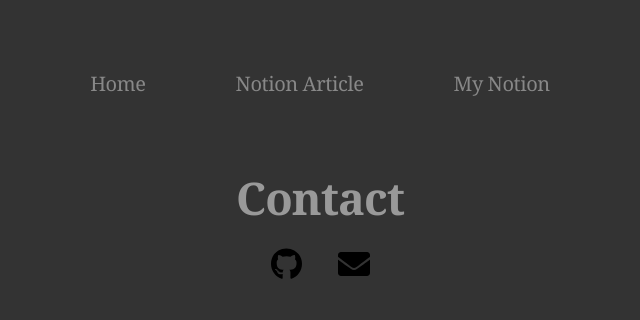
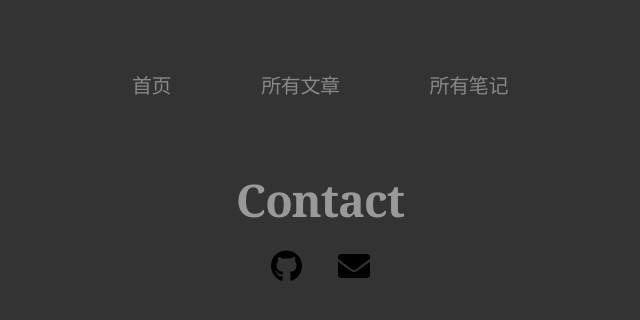
Before and after one commit to geekape/notion-blog, a Next.js app: page /contact in a window 1280 px wide. Shown: the top 320 px of the page, without its empty margins (320-960 px from the left). Built offline with nearby package versions, Linux system fonts and the light colour scheme.

Commit message:
feat: 文章倒序

```diff
--- a/src/components/header.tsx
+++ b/src/components/header.tsx
@@ -5,9 +5,9 @@ import { useRouter } from 'next/router'
 import styles from '../styles/header.module.css'
 
 const navItems: { label: string; page?: string; link?: string }[] = [
-  { label: 'Home', page: '/' },
-  { label: 'Notion Article', page: 'https://www.notion.so/Blog-6300189fce9d4877a11f5750224e863a' },
-  { label: 'My Notion', page: 'https://www.notion.so/7091c9dbe8de4601a4cbf6b9a8b1a838' },
+  { label: '首页', page: '/' },
+  { label: '所有文章', page: 'https://www.notion.so/Blog-6300189fce9d4877a11f5750224e863a' },
+  { label: '所有笔记', page: 'https://www.notion.so/7091c9dbe8de4601a4cbf6b9a8b1a838' },
 ]
 
 const ogImageUrl = 'https://notion-blog.now.sh/og-image.png'
--- a/src/pages/blog/[slug].tsx
+++ b/src/pages/blog/[slug].tsx
@@ -309,6 +309,7 @@ const RenderPost = ({ post, redirect, preview }) => {
                     style={{
                       paddingTop: `${Math.round(block_aspect_ratio * 100)}%`,
                       position: 'relative',
+                      marginBottom: '80px'
                     }}
                     className="asset-wrapper"
                     key={id}
--- a/src/pages/index.tsx
+++ b/src/pages/index.tsx
@@ -38,6 +38,8 @@ export async function getStaticProps({ preview }) {
   posts.map(post => {
     post.Authors = post.Authors.map(id => users[id].full_name)
   })
+
+  posts.sort((a, b)=> b.Date - a.Date)
 
   return {
     props: {
```
